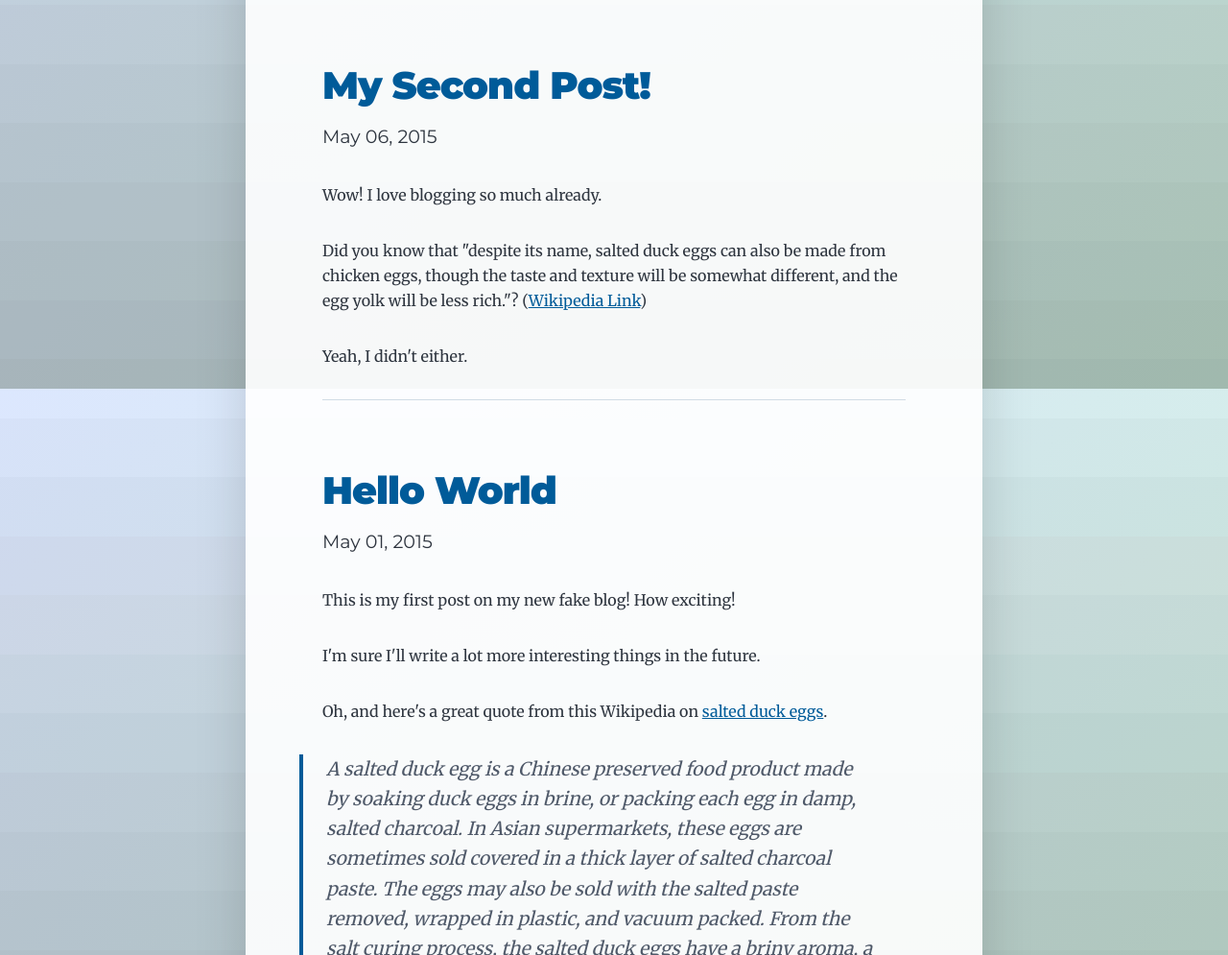
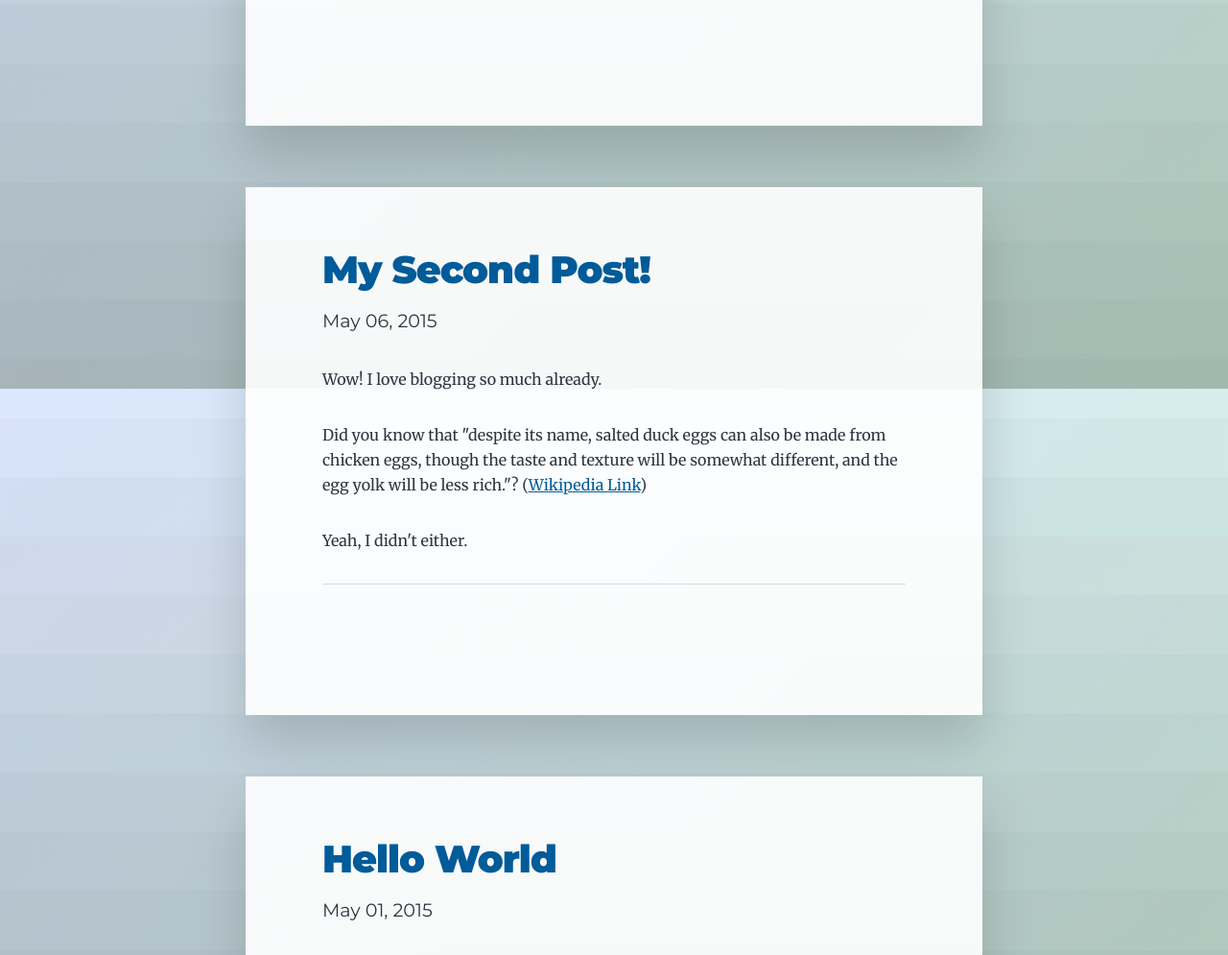
Before and after one commit to davidlamt/til, a Gatsby site: page / in a window 1280 px wide. Shown: the part 3595-4590 px from the top of the page at 96% size. Built offline with nearby package versions, Linux system fonts and the light colour scheme; Gatsby itself is replaced by a stand-in of ours; some packages are replaced by stand-ins of ours.

Commit message:
Separate each post visually

```diff
--- a/src/components/Post.tsx
+++ b/src/components/Post.tsx
@@ -4,6 +4,16 @@ import { MDXRenderer } from 'gatsby-plugin-mdx';
 import styled from '@emotion/styled';
 
 import { PostData } from '../types';
+
+const PostContainer = styled.div`
+  background-color: hsla(0, 0%, 100%, 0.9);
+  box-shadow: 0 30px 50px 0 rgba(1, 1, 1, 0.15);
+  padding: var(--spacing-16) var(--spacing-20);
+
+  &:not(:last-child) {
+    margin-bottom: var(--spacing-16);
+  }
+`;
 
 const Title = styled.h1`
   margin: var(--spacing-0) var(--spacing-0) var(--spacing-4) var(--spacing-0);
@@ -65,7 +75,7 @@ const Post: React.FC<PostProps> = ({
   }
 
   return (
-    <>
+    <PostContainer>
       <article itemScope itemType="http://schema.org/Article">
         <div>
           {titleFragment}
@@ -101,7 +111,7 @@ const Post: React.FC<PostProps> = ({
           </li>
         </OtherPostsList>
       </nav>
-    </>
+    </PostContainer>
   );
 };
 
--- a/src/components/layout.tsx
+++ b/src/components/layout.tsx
@@ -9,11 +9,8 @@ const MainWrapper = styled.main`
 `;
 
 const ContentWrapper = styled.div`
-  background-color: hsla(0, 0%, 100%, 0.9);
-  box-shadow: 0 30px 50px 0 rgba(1, 1, 1, 0.15);
   margin: 15vw auto var(--spacing-0) auto;
   max-width: var(--maxWidth-wrapper);
-  padding: var(--spacing-16) var(--spacing-20);
   width: 90%;
 `;
 
```
